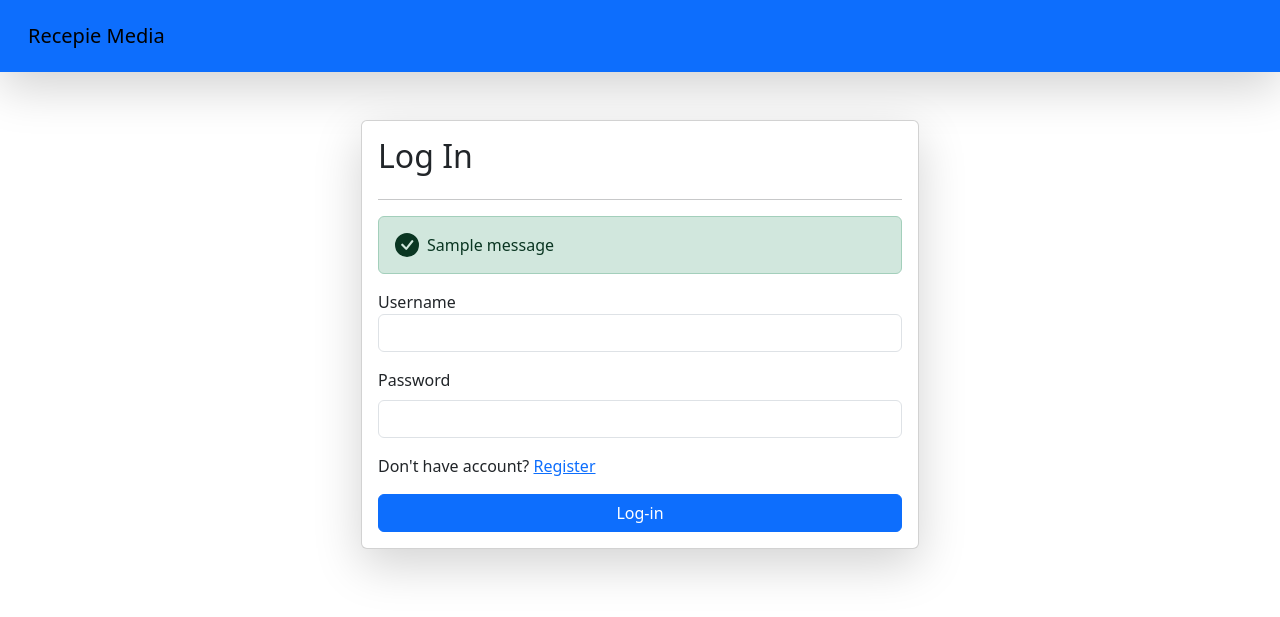
After one commit to Rajjivani27/Django-Learning, a Django app: page /login/ in a window 1280 px wide. The commit adds this page. Shown: the top 617 px of the page. Run offline with Django 4.2, Linux system fonts and the light colour scheme; one stand-in notice (Sample message) is shown.

Commit message:
Added full authentication system with login,logout and register

```diff
--- a/mysite/vege/models.py
+++ b/mysite/vege/models.py
@@ -1,6 +1,8 @@
 from django.db import models
+from django.contrib.auth.models import User
 
 class Recepie(models.Model):
+    user = models.ForeignKey(User,on_delete=models.CASCADE,null=True,blank=True)
     recepie_name = models.CharField(max_length=100)
     recepie_description = models.TextField()
     recepie_image = models.ImageField(upload_to="receipe")
--- a/mysite/vege/templates/base.html
+++ b/mysite/vege/templates/base.html
@@ -13,6 +13,16 @@
         </style>
     </head>
     <body>
+        <nav class="navbar p-3 bg-primary shadow-lg">
+            <div class="container-fluid">
+                <a class="navbar-brand">Recepie Media</a>
+                    <form class="d-flex" role="navbar">
+                        {% if request.user.is_authenticated %}
+                            <a href="/logout/" class="btn btn-danger" type="submit">Logout</a>
+                        {% endif %}
+                    </form>
+            </div>
+        </nav>
         {% block start %}
 
         {% endblock %}
--- /dev/null
+++ b/mysite/vege/templates/login.html
@@ -0,0 +1,47 @@
+{% extends "base.html" %}
+{% load static %}
+{% block start %}
+<svg xmlns="http://www.w3.org/2000/svg" style="display: none;">
+  <symbol id="check-circle-fill" fill="currentColor" viewBox="0 0 16 16">
+    <path d="M16 8A8 8 0 1 1 0 8a8 8 0 0 1 16 0zm-3.97-3.03a.75.75 0 0 0-1.08.022L7.477 9.417 5.384 7.323a.75.75 0 0 0-1.06 1.06L6.97 11.03a.75.75 0 0 0 1.079-.02l3.992-4.99a.75.75 0 0 0-.01-1.05z"/>
+  </symbol>
+  <symbol id="info-fill" fill="currentColor" viewBox="0 0 16 16">
+    <path d="M8 16A8 8 0 1 0 8 0a8 8 0 0 0 0 16zm.93-9.412-1 4.705c-.07.34.029.533.304.533.194 0 .487-.07.686-.246l-.088.416c-.287.346-.92.598-1.465.598-.703 0-1.002-.422-.808-1.319l.738-3.468c.064-.293.006-.399-.287-.47l-.451-.081.082-.381 2.29-.287zM8 5.5a1 1 0 1 1 0-2 1 1 0 0 1 0 2z"/>
+  </symbol>
+  <symbol id="exclamation-triangle-fill" fill="currentColor" viewBox="0 0 16 16">
+    <path d="M8.982 1.566a1.13 1.13 0 0 0-1.96 0L.165 13.233c-.457.778.091 1.767.98 1.767h13.713c.889 0 1.438-.99.98-1.767L8.982 1.566zM8 5c.535 0 .954.462.9.995l-.35 3.507a.552.552 0 0 1-1.1 0L7.1 5.995A.905.905 0 0 1 8 5zm.002 6a1 1 0 1 1 0 2 1 1 0 0 1 0-2z"/>
+  </symbol>
+</svg>
+
+    <div class="container mt-5">
+        <form class="col-6 mx-auto card p-3 shadow-lg" method="post" enctype="multipart/form-data">
+            {% csrf_token %}
+            <h2>Log In</h2>
+            <hr>
+            {% if messages %}
+                {% for message in messages %}
+                    {% if message.tags == 'error' %}
+                        <div class="alert alert-danger d-flex align-items-center" role="alert">
+                            <svg class="bi flex-shrink-0 me-2" width="24" height="24" role="img" aria-label="Danger:"><use xlink:href="#exclamation-triangle-fill"/></svg>
+                    {% else %}
+                        <div class="alert alert-{{ message.tags }} d-flex align-items-center" role="alert">
+                            <svg class="bi flex-shrink-0 me-2" width="24" height="24" role="img" aria-label="Success:"><use xlink:href="#check-circle-fill"/></svg>
+                    {% endif %}
+                            {{message}}
+                        </div>
+                {% endfor %}
+            {% endif %}
+            <div class="recepie mb-3">
+                <lable for="username" class="form-label">Username</lable>
+                <input name="username" required type="text" class="form-control">
+            </div>
+            <div class="recepie mb-3">
+                <label for="password" class="form-label">Password</label>
+                <input name="password" required type="password" class="form-control">
+            </div>
+            <p> Don't have account? <a href='/register/'>Register</a></p>
+
+            <button type="submit" class="btn btn-primary"> Log-in </button>
+        </form>
+    </div>
+{% endblock %}
--- a/mysite/vege/templates/recepies.html
+++ b/mysite/vege/templates/recepies.html
@@ -37,6 +37,8 @@
             </div>
         </div>
 
+
+
         <table class="table mt-5 ">
             <thead>
                 <tr>
--- a/mysite/vege/urls.py
+++ b/mysite/vege/urls.py
@@ -5,7 +5,10 @@ from django.conf.urls.static import static
 from .views import *
 
 urlpatterns = [
+    path('login/',login_page,name='login_page'),
+    path('register/',register_page,name='register_page'),
     path('recepies/', recepies ,name='recepies'),
     path('delete_recepie/<id>/', delete_recepie, name='delete_recepie'),
-    path('update_recepie/<id>/', update_recepie, name='update_recepie')
+    path('update_recepie/<id>/', update_recepie, name='update_recepie'),
+    path('logout/',logoutView,name='logoutView')
 ]
--- a/mysite/vege/views.py
+++ b/mysite/vege/views.py
@@ -1,7 +1,58 @@
 from django.shortcuts import render,redirect
+from django.http import HttpResponse
 from .models import *
+from django.contrib.auth import authenticate,login,logout
+from django.contrib import messages
+from django.contrib.auth.decorators import login_required
 
 # Create your views here.
+def login_page(request):
+    if request.method == 'POST':
+        username = request.POST.get('username')
+        password = request.POST.get('password')
+
+        if not(User.objects.filter(username=username).exists()):
+            messages.error(request,'Invalid Username')
+            return redirect('/login/')
+
+        user = authenticate(request,username=username,password=password)
+
+        if user is None:
+            messages.error(request,'Invalid Password!!')
+            return redirect('/login/')
+        else:
+            login(request,user)
+            return redirect('/recepies/')
+
+    return render(request,'login.html')
+
+def register_page(request):
+    if request.method == 'POST':
+        data = request.POST
+        username = data.get('username')
+        password = data.get('password')
+
+        user = User.objects.filter(username=username)
+
+        if user.exists():
+            messages.error(request,'Username already exist!!!')
+            return redirect('/register/')
+
+
+        user = User.objects.create(
+            username = username,
+        )
+
+
+        user.set_password(password)
+        user.save()
+
+        messages.success(request,'Account Created Succesfully!')
+        return redirect('/recepies/')
+
+    return render(request,'register.html')
+
+@login_required(login_url='/login/')
 def recepies(request):
     if request.method == "POST":
         data = request.POST
@@ -29,11 +80,13 @@ def recepies(request):
 
     return render(request,'recepies.html',context)
 
+@login_required(login_url='/login/')
 def delete_recepie(request,id):
     queryset = Recepie.objects.get(id = id)
     queryset.delete()
     return redirect('/recepies/')
 
+@login_required(login_url='/login/')
 def update_recepie(request,id):
     recepie = Recepie.objects.get(id = id)
     context = {'recepie' : recepie}
@@ -52,3 +105,7 @@ def update_recepie(request,id):
         return redirect('/recepies/')
 
     return render(request,'recepie_update.html',context)
+
+def logoutView(request):
+    logout(request)
+    return redirect('/login/')
```
Also changed, not shown: mysite/vege/templates/register.html (added, +47 -0 lines), mysite/vege/migrations/0006_recepie_user.py (added).
